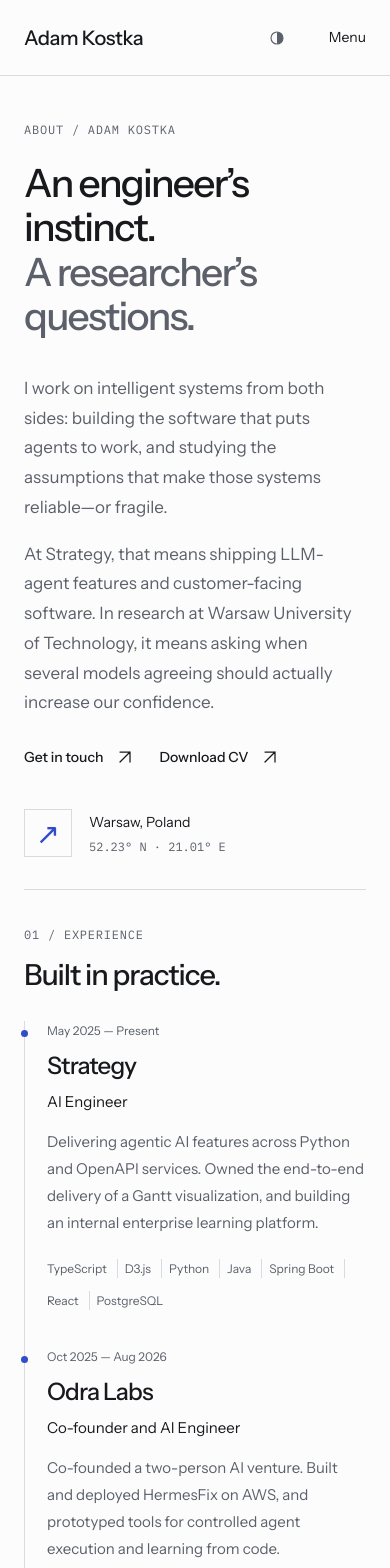
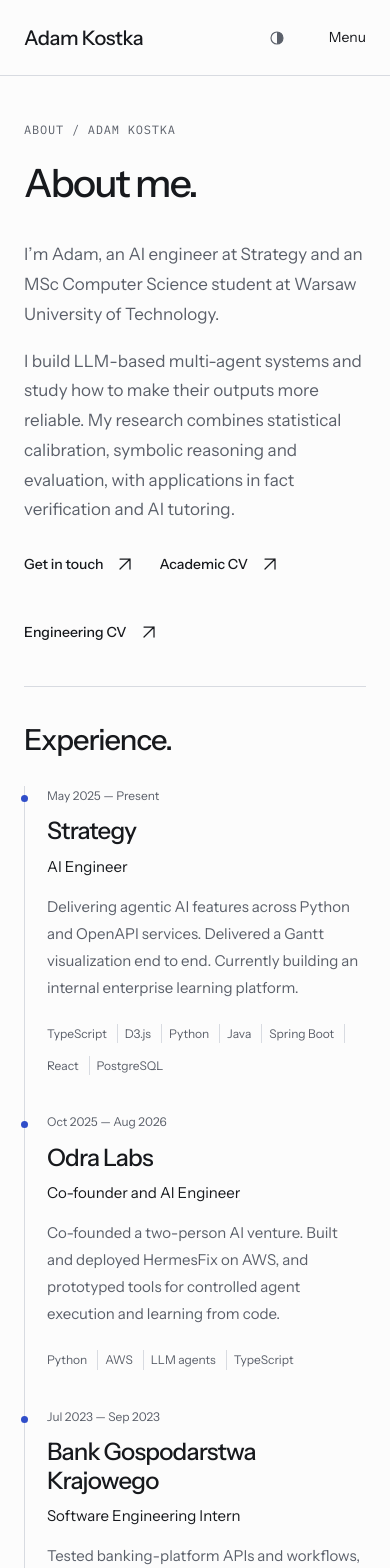
Before and after one commit to feilaz/feilaz.github.io, a Next.js app: page /about in a window 390 px wide. Shown: the top 1568 px of the page. Built offline with nearby package versions, Linux system fonts and the light colour scheme.

Commit message:
Refine research descriptions and simplify portfolio navigation

```diff
--- a/src/app/globals.css
+++ b/src/app/globals.css
@@ -858,7 +858,8 @@
 }
 .footer-links {
   display:flex;
-  gap:23px
+  flex-wrap:wrap;
+  gap:12px 23px
 }
 .footer-links a {
   display:flex;
@@ -1504,44 +1505,14 @@
   font-size:clamp(44px,5.3vw,73px)
 }
 .about-intro {
-  display:grid;
-  grid-template-columns:1fr 1.4fr;
-  gap:70px;
-  margin-top:60px
+  max-width:760px;
+  margin-top:36px
 }
 .about-intro>div>p {
   font-size:20px;
   color:var(--muted);
   line-height:1.75;
   margin-bottom:20px
-}
-.about-intro .location-block {
-  display:flex;
-  flex-direction:column;
-  align-items:flex-start;
-  justify-content:flex-end
-}
-.location-mark {
-  font-size:60px;
-  color:var(--blue);
-  line-height:1;
-  border:1px solid var(--line);
-  width:112px;
-  height:112px;
-  display:grid;
-  place-items:center;
-  border-radius:50%;
-  margin-bottom:25px
-}
-.location-block>p {
-  margin-bottom:5px!important;
-  color:var(--ink)!important;
-  font-size:16px!important
-}
-.location-block>span:last-child {
-  font-size:12px;
-  color:var(--muted);
-  font-family:var(--font-mono)
 }
 .inline-links {
   display:flex;
@@ -2178,27 +2149,6 @@
     grid-template-columns:1fr;
     gap:30px;
     margin-top:35px
-  }
-  .about-intro .location-block {
-    order:2;
-    display:grid;
-    grid-template-columns:50px 1fr;
-    align-items:center;
-    gap:0 15px
-  }
-  .location-mark {
-    grid-row:1/3;
-    width:48px;
-    height:48px;
-    font-size:29px;
-    margin:0
-  }
-  .location-block>p {
-    font-size:14px!important;
-    margin:0!important
-  }
-  .location-block>span:last-child {
-    font-size:12px
   }
   .about-intro>div>p {
     font-size:17px;
--- a/src/app/publications/page.tsx
+++ b/src/app/publications/page.tsx
@@ -3,4 +3,4 @@
 import {Arrow} from '@/components/v2/Chrome';
 import {site} from '@/content/site';
 export const metadata:Metadata={title:'Publications',description:'Research on multi-agent systems, uncertainty, logic and learning by Adam Kostka.',alternates:{canonical:'/publications/'}};
-export default function Publications(){return <div className="container page-content"><header className="page-heading"><p className="eyebrow">THE RESEARCH RECORD / 2024–2026</p><h1>Questions worth<br/><span>working on.</span></h1><div className="page-heading-bottom"><p>Multi-agent reliability, belief harmonization, and the systems that help machines reason together.</p><a className="text-link" href={site.links.scholar.href}>Google Scholar <Arrow diagonal/></a></div></header><PaperLibrary/></div>}
+export default function Publications(){return <div className="container page-content"><header className="page-heading"><p className="eyebrow">THE RESEARCH RECORD / 2024–2026</p><h1>Publications.</h1><div className="page-heading-bottom"><p>Research on LLM-based multi-agent systems, uncertainty, belief revision and AI tutoring.</p><a className="text-link" href={site.links.scholar.href}>Google Scholar <Arrow diagonal/></a></div></header><PaperLibrary/></div>}
--- a/src/components/v2/Chrome.tsx
+++ b/src/components/v2/Chrome.tsx
@@ -11,4 +11,4 @@
  const items=()=> <>{links.map(([label,href])=><Link key={label} href={href} aria-current={path===href?'page':undefined} onClick={()=>mobile.current?.removeAttribute('open')}>{label}</Link>)}<a href="mailto:adamkostka002@gmail.com" className="nav-contact">Let’s talk <Arrow diagonal/></a></>;
  return <header className="site-header"><div className="container header-inner"><Link href="/" className="wordmark" onClick={()=>mobile.current?.removeAttribute('open')} aria-label="Adam Kostka home"><span>Adam Kostka</span></Link><div className="header-actions"><nav className="main-nav desktop-nav" aria-label="Main navigation">{items()}</nav><ThemeSwitch/><details className="mobile-menu" ref={mobile} onKeyDown={e=>{if(e.key==='Escape'){mobile.current?.removeAttribute('open');mobile.current?.querySelector('summary')?.focus()}}}><summary className="menu-button">Menu</summary><nav className="main-nav" aria-label="Mobile navigation">{items()}</nav></details></div></div></header>
 }
-export function Footer(){return <footer className="site-footer"><div className="container"><div className="footer-top"><div><p className="eyebrow">CONTACT</p><h2>Let’s talk<span> about what’s next.</span></h2></div><a className="contact-circle" href="mailto:adamkostka002@gmail.com" aria-label="Email Adam"><Arrow diagonal/></a></div><div className="footer-bottom"><span>Adam Kostka <span className="muted">© 2026</span></span><div className="footer-links"><a href="mailto:adamkostka002@gmail.com">Email <Arrow diagonal/></a><a href="https://github.com/feilaz">GitHub <Arrow diagonal/></a><a href="https://www.linkedin.com/in/adam-kostka-eng/">LinkedIn <Arrow diagonal/></a><a href="/adam-kostka-cv.pdf">CV <Arrow diagonal/></a></div><span className="muted">Warsaw, Poland</span></div></div></footer>}
+export function Footer(){return <footer className="site-footer"><div className="container"><div className="footer-top"><div><p className="eyebrow">CONTACT</p><h2>Let’s talk<span> about what’s next.</span></h2></div><a className="contact-circle" href="mailto:adamkostka002@gmail.com" aria-label="Email Adam"><Arrow diagonal/></a></div><div className="footer-bottom"><span>Adam Kostka <span className="muted">© 2026</span></span><div className="footer-links"><a href="mailto:adamkostka002@gmail.com">Email <Arrow diagonal/></a><a href="https://github.com/feilaz">GitHub <Arrow diagonal/></a><a href="https://www.linkedin.com/in/adam-kostka-eng/">LinkedIn <Arrow diagonal/></a><a href="/adam-kostka-academic-cv.pdf">Academic CV <Arrow diagonal/></a><a href="/adam-kostka-cv.pdf">Engineering CV <Arrow diagonal/></a></div><span className="muted">Warsaw, Poland</span></div></div></footer>}
--- a/src/content/site.ts
+++ b/src/content/site.ts
@@ -53,7 +53,7 @@
 
   links: {
     cv: {
-      label: "CV",
+      label: "Engineering CV",
       href: "/adam-kostka-cv.pdf",
       external: false,
     },
```
Also changed, not shown: src/app/about/page.tsx (+1 -1 lines), src/app/page.tsx (+2 -2 lines), src/app/work/[slug]/page.tsx (+1 -1 lines), src/components/v2/PaperLibrary.tsx (+1 -1 lines), src/components/v2/QuorumLab.tsx (+1 -1 lines), src/content/projects.ts (+21 -15 lines), src/content/publications.ts (+10 -13 lines), src/content/quorum.ts (+12 -89 lines), 2 other files (tests, documents, lock files or other folders).
